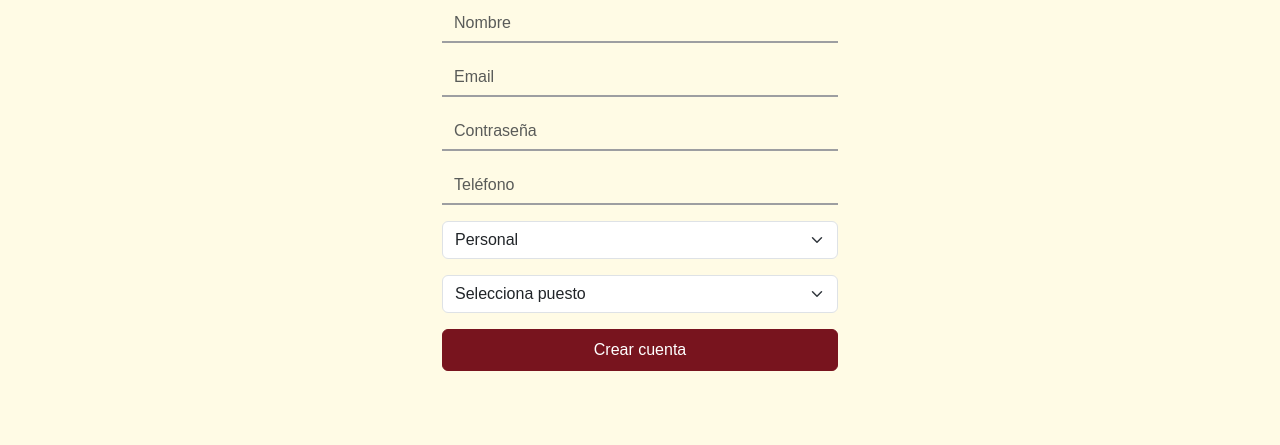
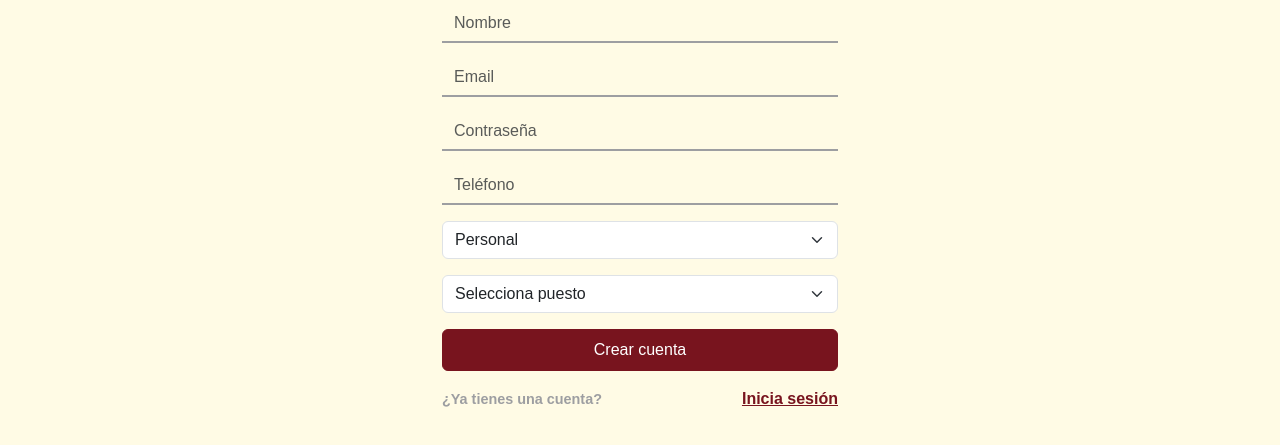
Before and after one commit to 4GeeksAcademy/Proyecto-fiesti, a React app: page /signup in a window 1280 px wide. Shown: the part 319-764 px from the top of the page. Built offline with nearby package versions, Linux system fonts and the light colour scheme; no server answers; a web font is replaced by a local one.

Commit message:
singup casilisto

```diff
--- a/src/front/pages/Signup.jsx
+++ b/src/front/pages/Signup.jsx
@@ -2,6 +2,7 @@ import React, { useState } from "react";
 import { useNavigate } from "react-router-dom";
 import "../styles/signup.css";
 import Logo from "../assets/img/Logo.png";
+import { Link } from "react-router-dom";
 
 const Signup = () => {
     const [formData, setFormData] = useState({
@@ -19,7 +20,7 @@ const Signup = () => {
     });
 
     const [message, setMessage] = useState("");
-    const navigate=useNavigate();
+    const navigate = useNavigate();
 
     const handleChange = (e) => {
         setFormData({ ...formData, [e.target.name]: e.target.value });
@@ -118,6 +119,16 @@ const Signup = () => {
                 <button type="submit" className="crear">
                     Crear cuenta
                 </button>
+
+                <div className="d-flex justify-content-between align-items-center mt-3">
+                    <p className="cuenta mb-0"><b>¿Ya tienes una cuenta?</b></p>
+                    <Link to="/login" className="login2 fw-bold">
+                        Inicia sesión
+                    </Link>
+                </div>
+
+
+
             </form>
         </div>
     );
--- a/src/front/styles/signup.css
+++ b/src/front/styles/signup.css
@@ -47,3 +47,12 @@
 
     text-decoration: none;
 }
+
+.cuenta {
+    color: #9d9ea1;
+    font-size: 0.9rem;
+}
+
+.login2 {
+    color: #78141e;
+}
```
